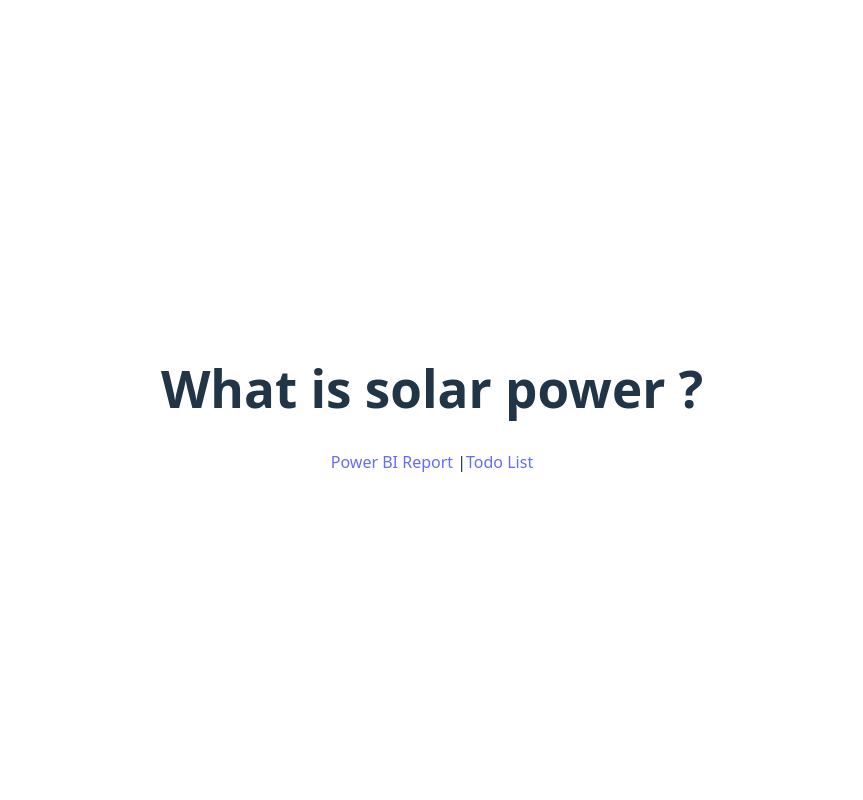
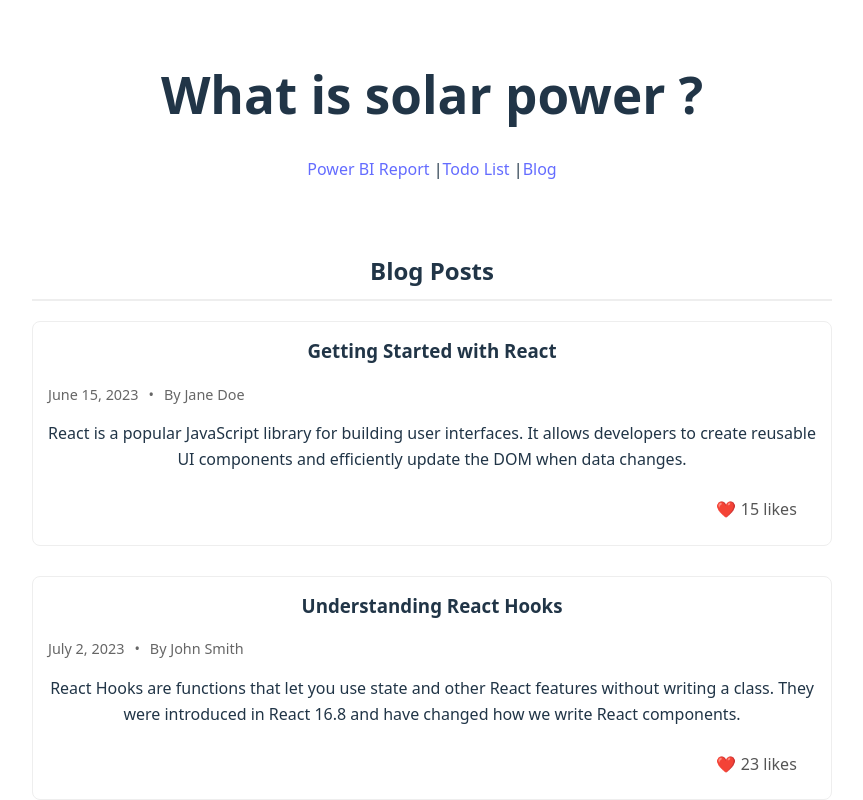
Before and after one commit to lokeshlakhara02/Axon, a React (Vite) app: page /blog in a window 1280 px wide. Shown: the top 800 px of the page, without its empty margins (208-1071 px from the left). Built offline with nearby package versions, Linux system fonts and the light colour scheme.

Commit message:
feat(blog): add blog page with posts and like functionality
Add a new blog page component with sample posts data and like functionality. The page includes navigation links in the header and routing configuration in App.jsx.

```diff
--- a/src/App.jsx
+++ b/src/App.jsx
@@ -7,6 +7,7 @@ import {
 import Header from './components/Header'
 import PowerBIReport from './components/PowerBIReport'
 import TodoList from './components/TodoList'
+import BlogPage from './components/BlogPage'
 
 function App() {
   return (
@@ -16,6 +17,7 @@ function App() {
         <Route path="/" element={<div />} />
         <Route path="/report" element={<PowerBIReport />} />
         <Route path="/todo" element={<TodoList />} />
+        <Route path="/blog" element={<BlogPage />} />
       </Routes>
     </Router>
   )
--- /dev/null
+++ b/src/components/BlogPage.jsx
@@ -0,0 +1,74 @@
+import React, { useState } from 'react'
+
+const BlogPage = () => {
+  // Sample blog posts data
+  const [posts, setPosts] = useState([
+    {
+      id: 1,
+      title: 'Getting Started with React',
+      date: 'June 15, 2023',
+      author: 'Jane Doe',
+      content: 'React is a popular JavaScript library for building user interfaces. It allows developers to create reusable UI components and efficiently update the DOM when data changes.',
+      likes: 15
+    },
+    {
+      id: 2,
+      title: 'Understanding React Hooks',
+      date: 'July 2, 2023',
+      author: 'John Smith',
+      content: 'React Hooks are functions that let you use state and other React features without writing a class. They were introduced in React 16.8 and have changed how we write React components.',
+      likes: 23
+    },
+    {
+      id: 3,
+      title: 'Building Responsive UIs',
+      date: 'August 10, 2023',
+      author: 'Alex Johnson',
+      content: 'Creating responsive user interfaces is essential for modern web applications. This post explores techniques for building UIs that work well on all device sizes.',
+      likes: 8
+    }
+  ])
+
+  // Function to handle liking a post
+  const likePost = (id) => {
+    setPosts(posts.map(post =>
+      post.id === id ? { ...post, likes: post.likes + 1 } : post
+    ))
+  }
+
+  return (
+    <div style={{ maxWidth: 800, margin: '2rem auto', padding: 20 }}>
+      <h2 style={{ borderBottom: '2px solid #eee', paddingBottom: 10, marginBottom: 20 }}>Blog Posts</h2>
+
+      {posts.map(post => (
+        <div key={post.id} style={{ marginBottom: 30, padding: 15, border: '1px solid #eee', borderRadius: 8 }}>
+          <h3 style={{ marginTop: 0 }}>{post.title}</h3>
+          <div style={{ display: 'flex', fontSize: '0.9rem', color: '#666', marginBottom: 10 }}>
+            <span>{post.date}</span>
+            <span style={{ margin: '0 10px' }}>•</span>
+            <span>By {post.author}</span>
+          </div>
+          <p style={{ lineHeight: 1.6 }}>{post.content}</p>
+          <div style={{ display: 'flex', justifyContent: 'flex-end', alignItems: 'center' }}>
+            <button
+              onClick={() => likePost(post.id)}
+              style={{
+                display: 'flex',
+                alignItems: 'center',
+                background: 'none',
+                border: 'none',
+                cursor: 'pointer',
+                color: '#555'
+              }}
+            >
+              <span style={{ marginRight: 5 }}>❤️</span>
+              <span>{post.likes} likes</span>
+            </button>
+          </div>
+        </div>
+      ))}
+    </div>
+  )
+}
+
+export default BlogPage
--- a/src/components/Header.jsx
+++ b/src/components/Header.jsx
@@ -7,7 +7,8 @@ const Header = () => {
       <h1>What is solar power ?</h1>
       <nav>
         <Link to="/report">Power BI Report</Link> |
-        <Link to="/todo">Todo List</Link>
+        <Link to="/todo">Todo List</Link> |
+        <Link to="/blog">Blog</Link>
       </nav>
     </div>
   )
```
